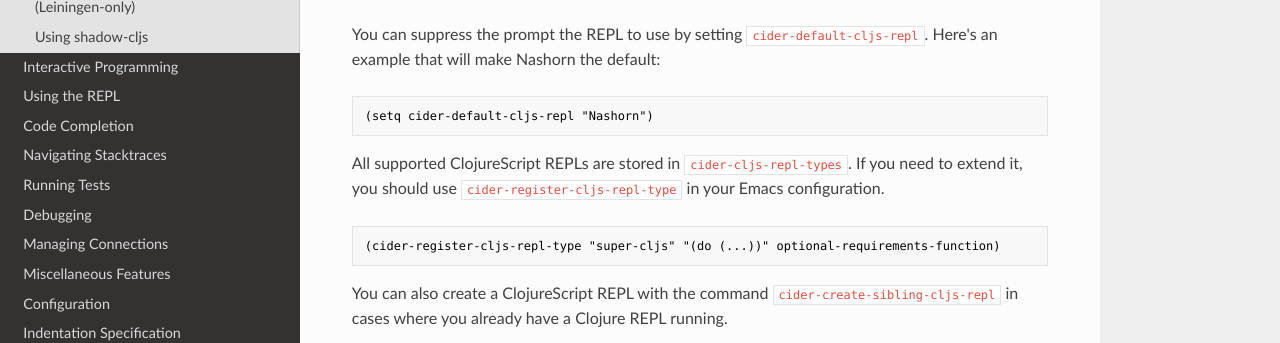
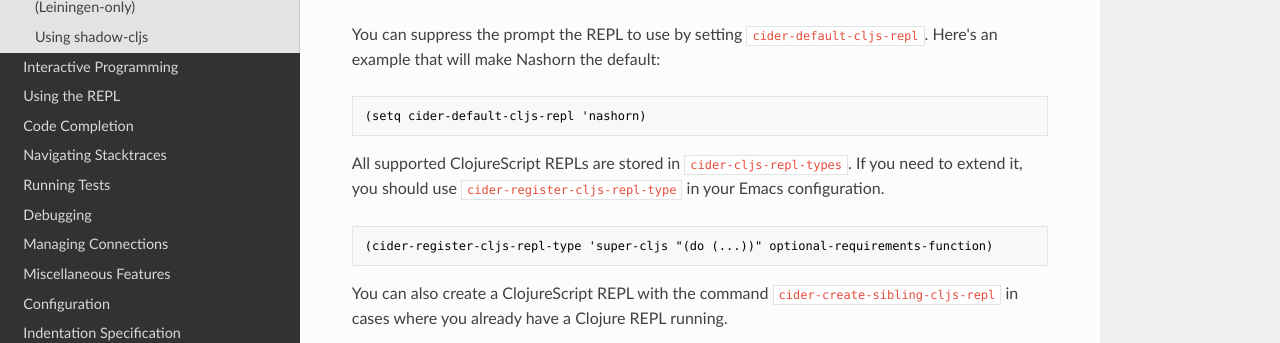
Before and after one commit to clojure-emacs/cider, an MkDocs documentation site: the page built from doc/clojurescript.md, in a window 1280 px wide and 900 px high, scrolled down 925 px. Shown: the part 151-494 px from the top of the window. Built offline with MkDocs 1.6.1, drawn with Linux system fonts in a browser that asks for light colours; nearby versions of some CDN libraries; old or Windows-style settings are respelled for this version of MkDocs.

````diff
--- a/doc/clojurescript.md
+++ b/doc/clojurescript.md
@@ -56,7 +56,7 @@ You can suppress the prompt the REPL to use by setting `cider-default-cljs-repl`
 Here's an example that will make Nashorn the default:
 
 ```el
-(setq cider-default-cljs-repl "Nashorn")
+(setq cider-default-cljs-repl 'nashorn)
 ```
 
 All supported ClojureScript REPLs are stored in
@@ -64,7 +64,7 @@ All supported ClojureScript REPLs are stored in
 `cider-register-cljs-repl-type` in your Emacs configuration.
 
 ```el
-(cider-register-cljs-repl-type "super-cljs" "(do (...))" optional-requirements-function)
+(cider-register-cljs-repl-type 'super-cljs "(do (...))" optional-requirements-function)
 ```
 
 You can also create a ClojureScript REPL with the command
````
Also changed, not shown: 1 other file.
